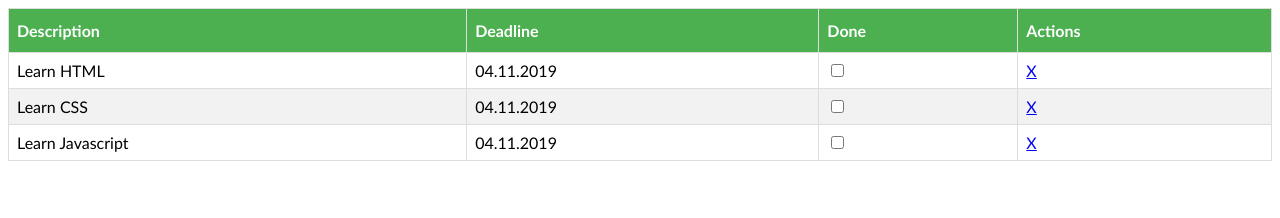
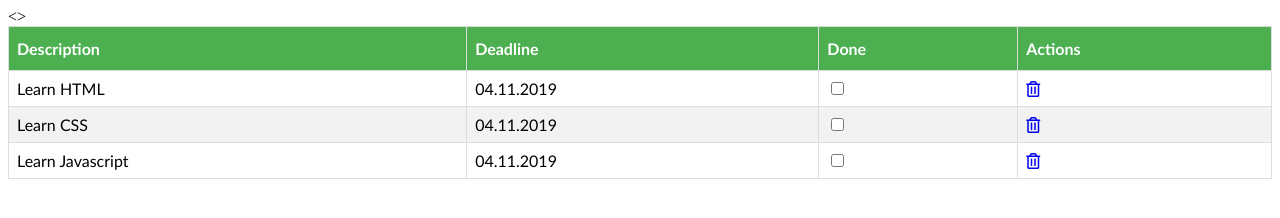
Before and after one commit to floreadaniel542/to-do-list-web-app, a plain HTML site: page index.html in a window 1280 px wide. Drawn offline with Linux system fonts and the light colour scheme.

Commit message:
added font-awesome icons for delete button

```diff
--- a/index.html
+++ b/index.html
@@ -5,6 +5,7 @@
     <title>To Do List</title>
 
     <link rel="stylesheet" type="text/css" href="css/style.css">
+    <link rel="stylesheet" href="https://cdnjs.cloudflare.com/ajax/libs/font-awesome/5.11.2/css/all.css" integrity="sha256-46qynGAkLSFpVbEBog43gvNhfrOj+BmwXdxFgVK/Kvc=" crossorigin="anonymous" />
 </head>
 <body>
 
@@ -19,24 +20,25 @@
             <th>Actions</th>
         </tr>
         </thead>
-        <tbody>
+        <a>
         <tr>
             <td>Learn HTML</td>
             <td>04.11.2019</td>
             <td><input type="checkbox" class="mark-done"/></td>
-            <td><a href="#" class="delete-item">X</a> </td>
+            <td><a href="#" class="delete-item"><i class="far fa-trash-alt"></i></a></td></a> </td>
         </tr>
-        <tr>
+        <>
             <td>Learn CSS</td>
             <td>04.11.2019</td>
             <td><input type="checkbox" class="mark-done"/></td>
-            <td><a href="#" class="delete-item">X</a> </td>
+            <td><a href="#" class="delete-item"><i class="far fa-trash-alt"></i></a></td></a> </td>
+
         </tr>
         <tr>
             <td>Learn Javascript</td>
             <td>04.11.2019</td>
             <td><input type="checkbox" class="mark-done"/></td>
-            <td><a href="#" class="delete-item">X</a> </td>
+            <td><a href="#" class="delete-item"><i class="far fa-trash-alt"></i></a></td></a> </td>
         </tr>
         </tbody>
     </table>
```
